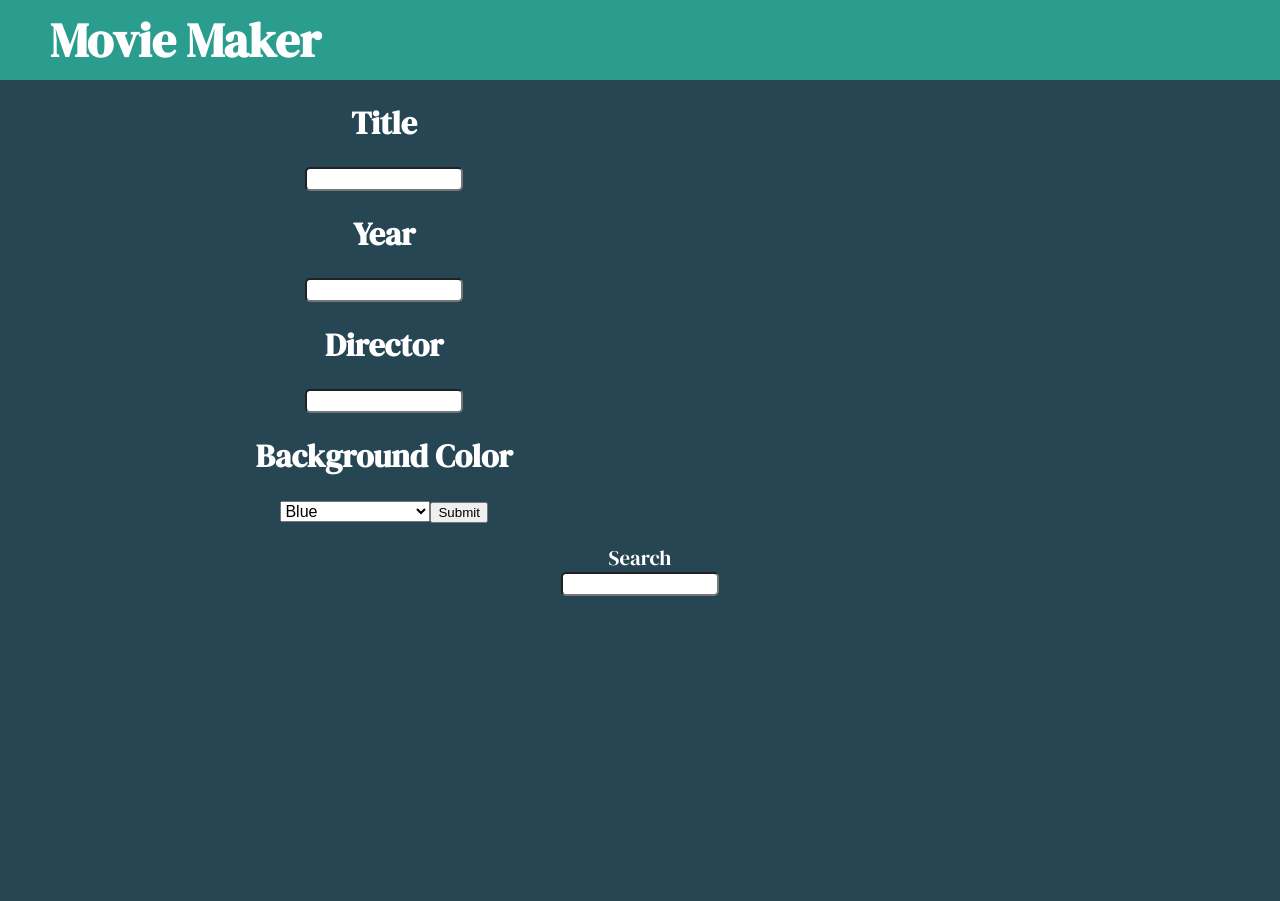
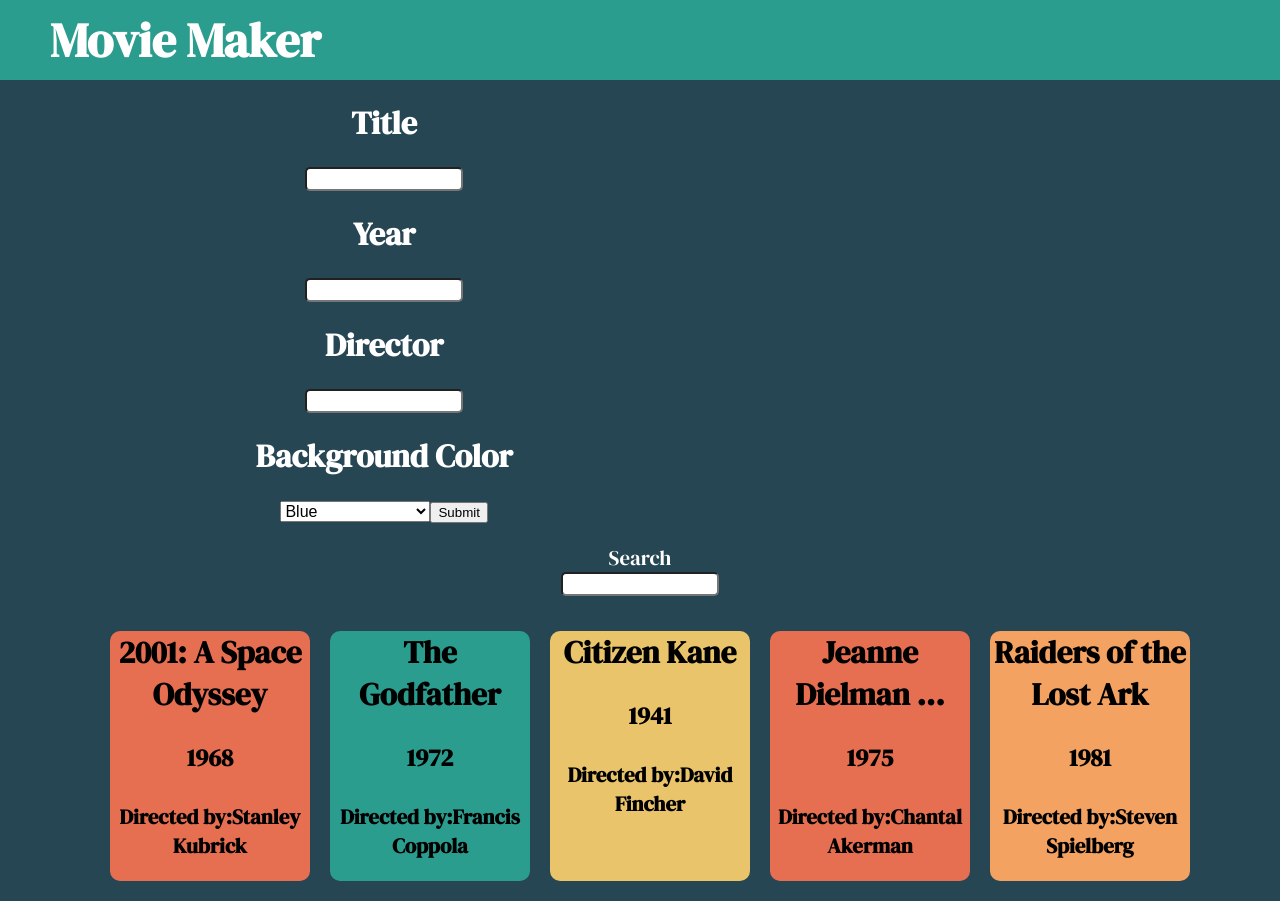
Before and after one commit to belliott15/2.8-Movie-List-Maker-React, a React (Create React App) app: page / in a window 1280 px wide. Before the commit the page ends 800 px from the top, so only its background shows below. Built offline with nearby package versions, Linux system fonts and the light colour scheme; the HTML template or start-up script is replaced by a standard one.

Commit message:
added styling to movie posters and added more of a standard set

```diff
--- a/src/App.css
+++ b/src/App.css
@@ -55,10 +55,16 @@ body{
   margin: 10px;
 }
 .movie-card{
-  width: 150px;
-  height: 200px;
+  width: 200px;
+  height: 250px;
   margin: 10px;
   border-radius: 10px;
+  cursor: pointer;
+}
+
+.movie-card:hover{
+  opacity: .7;
+  transform: translateY(-10px);
 }
 
 .number-input{
--- a/src/App.js
+++ b/src/App.js
@@ -8,7 +8,39 @@ import './App.css';
 function App() {
 
   //Tracking state
-  const [allMovies, setAllMovies] = useState([]);
+  const [allMovies, setAllMovies] = useState([
+    {
+      title: '2001: A Space Odyssey',
+      year: 1968,
+      director: 'Stanley Kubrick',
+      color: '#e76f51'
+    },
+    {
+      title: 'The Godfather',
+      year: 1972,
+      director: 'Francis Coppola',
+      color: '#2a9d8f'
+    },
+    {
+      title: 'Citizen Kane',
+      year: 1941,
+      director: 'David Fincher',
+      color: '#e9c46a'
+    },
+    {
+      title: 'Jeanne Dielman ...',
+      year: 1975,
+      director: 'Chantal Akerman',
+      color: '#e76f51'
+    },
+    {
+      title: 'Raiders of the Lost Ark',
+      year: 1981,
+      director: 'Steven Spielberg',
+      color: '#f4a261'
+    },
+
+  ]);
   const [filteredMovies, setFilteredMovies] = useState('');
   const [movieTitle, setMovieTitle] = useState('');
   const [movieFormColor, setMovieFormColor] = useState('#2a9d8f');
```
